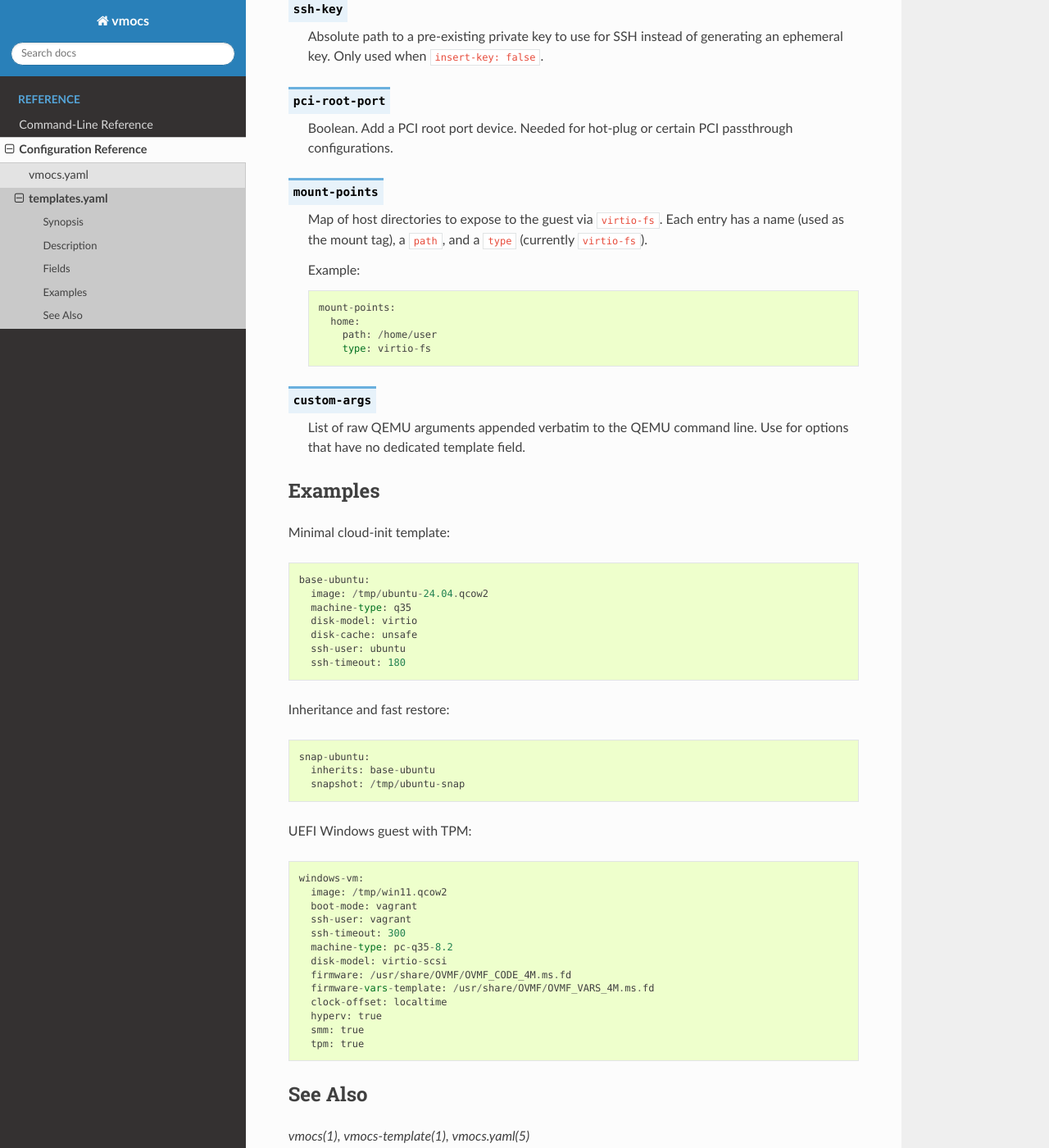
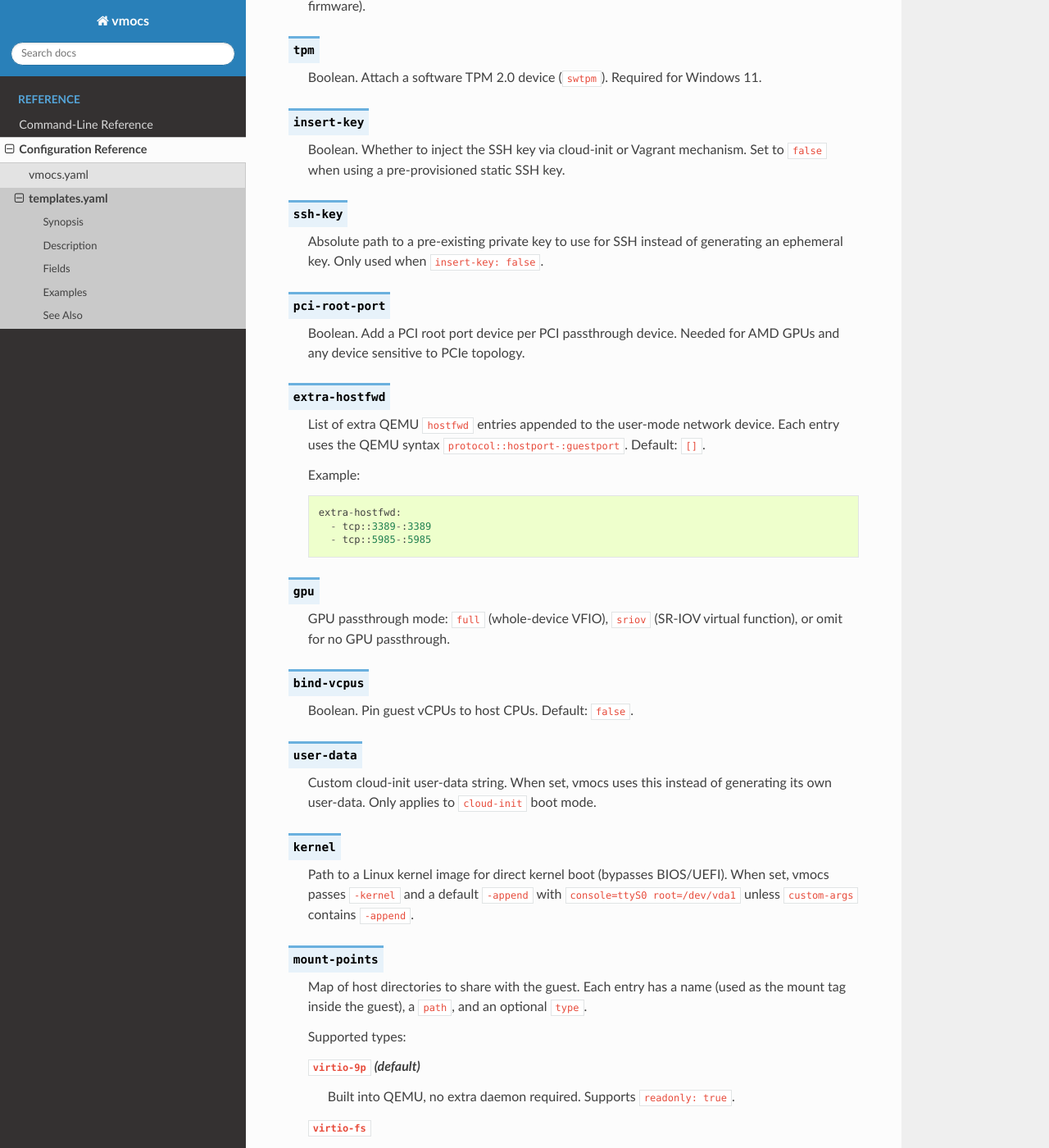
Before and after one commit to naveenrajm7/vmocs, a Sphinx documentation site: the page built from docs/source/manpages/man5/templates.yaml.rst, in a window 1280 px wide and 1400 px high, scrolled down 2598 px. Shown: the whole window at 82% size. Built offline with Sphinx 7.4.7 and the Read the Docs theme 3.1.0, drawn with Linux system fonts in a browser that asks for light colours; some of the changed text lies outside the part shown.

Commit message:
docs: fix defaults, add missing template fields, document config resolution
- Fix vmocs.yaml.rst: runtime-dir default (/var/run/vmocs), qemu-bin
  default (bare name via PATH), add VMOCS_CONF env var and system-wide
  fallback to config resolution order
- Fix templates.yaml.rst: ssh-timeout default (120, not 180)
- Add 7 missing template fields: image-dir, qemu-bin, extra-hostfwd,
  gpu, bind-vcpus, user-data, kernel
- List all valid disk-model (virtio, virtio-scsi, ide, nvme) and
  disk-cache (unsafe, writeback, none, writethrough, directsync) values
- Document both virtio-9p (default) and virtio-fs mount types with
  shorthand syntax
- Add swtpm and virtiofsd as conditional prerequisites in README

Co-Authored-By: Claude Opus 4 (1M context) <noreply@anthropic.com>

```diff
--- a/docs/source/manpages/man5/templates.yaml.rst
+++ b/docs/source/manpages/man5/templates.yaml.rst
@@ -33,6 +33,12 @@ Fields
    overlay on top of this image at launch time so the original is never
    modified.
 
+.. describe:: image-dir
+
+   Directory containing ``qcow2`` images.  vmocs uses the first ``*.qcow2``
+   file found.  Mutually exclusive with ``image``; ``image`` takes precedence
+   when a snapshot is not in use.
+
 .. describe:: boot-mode
 
    How the guest is configured for SSH access:
@@ -56,7 +62,12 @@ Fields
 .. describe:: ssh-timeout
 
    Maximum seconds to wait for SSH to become available after QEMU starts.
-   Default: ``180``.
+   Default: ``120``.
+
+.. describe:: qemu-bin
+
+   Override the global ``qemu-bin`` path for this template.  Useful when
+   different templates require different QEMU versions.
 
 .. describe:: machine-type
 
@@ -65,12 +76,13 @@ Fields
 
 .. describe:: disk-model
 
-   QEMU disk controller model.  Examples: ``virtio``, ``virtio-scsi``.
+   QEMU disk controller model.  Valid values: ``virtio`` *(default)*,
+   ``virtio-scsi``, ``ide``, ``nvme``.
 
 .. describe:: disk-cache
 
-   QEMU disk cache mode (``-drive cache=``).  Examples: ``unsafe``,
-   ``writeback``, ``none``.
+   QEMU disk cache mode.  Valid values: ``unsafe`` *(default)*,
+   ``writeback``, ``none``, ``writethrough``, ``directsync``.
 
 .. describe:: firmware
 
@@ -130,21 +142,72 @@ Fields
 
 .. describe:: pci-root-port
 
-   Boolean.  Add a PCI root port device.  Needed for hot-plug or certain
-   PCI passthrough configurations.
+   Boolean.  Add a PCI root port device per PCI passthrough device.  Needed
+   for AMD GPUs and any device sensitive to PCIe topology.
+
+.. describe:: extra-hostfwd
+
+   List of extra QEMU ``hostfwd`` entries appended to the user-mode network
+   device.  Each entry uses the QEMU syntax
+   ``protocol::hostport-:guestport``.  Default: ``[]``.
+
+   Example::
+
+      extra-hostfwd:
+        - tcp::3389-:3389
+        - tcp::5985-:5985
+
+.. describe:: gpu
+
+   GPU passthrough mode: ``full`` (whole-device VFIO), ``sriov``
+   (SR-IOV virtual function), or omit for no GPU passthrough.
+
+.. describe:: bind-vcpus
+
+   Boolean.  Pin guest vCPUs to host CPUs.  Default: ``false``.
+
+.. describe:: user-data
+
+   Custom cloud-init user-data string.  When set, vmocs uses this instead of
+   generating its own user-data.  Only applies to ``cloud-init`` boot mode.
+
+.. describe:: kernel
+
+   Path to a Linux kernel image for direct kernel boot (bypasses BIOS/UEFI).
+   When set, vmocs passes ``-kernel`` and a default ``-append`` with
+   ``console=ttyS0 root=/dev/vda1`` unless ``custom-args`` contains
+   ``-append``.
 
 .. describe:: mount-points
 
-   Map of host directories to expose to the guest via ``virtio-fs``.  Each
-   entry has a name (used as the mount tag), a ``path``, and a ``type``
-   (currently ``virtio-fs``).
+   Map of host directories to share with the guest.  Each entry has a name
+   (used as the mount tag inside the guest), a ``path``, and an optional
+   ``type``.
 
-   Example::
+   Supported types:
+
+   ``virtio-9p`` *(default)*
+     Built into QEMU, no extra daemon required.  Supports ``readonly: true``.
+
+   ``virtio-fs``
+     Uses ``virtiofsd`` as a sidecar daemon.  Higher performance but requires
+     shared memory backing and does not support read-only mounts.
+
+   Full syntax::
 
       mount-points:
         home:
           path: /home/user
           type: virtio-fs
+        scratch:
+          path: /tmp/scratch
+          type: virtio-9p
+          readonly: true
+
+   Shorthand (defaults to ``virtio-9p``)::
+
+      mount-points:
+        home: /home/user
 
 .. describe:: custom-args
 
```
Also changed, not shown: README.md (+3 -1 lines), docs/source/manpages/man5/vmocs.yaml.rst (+12 -4 lines).
